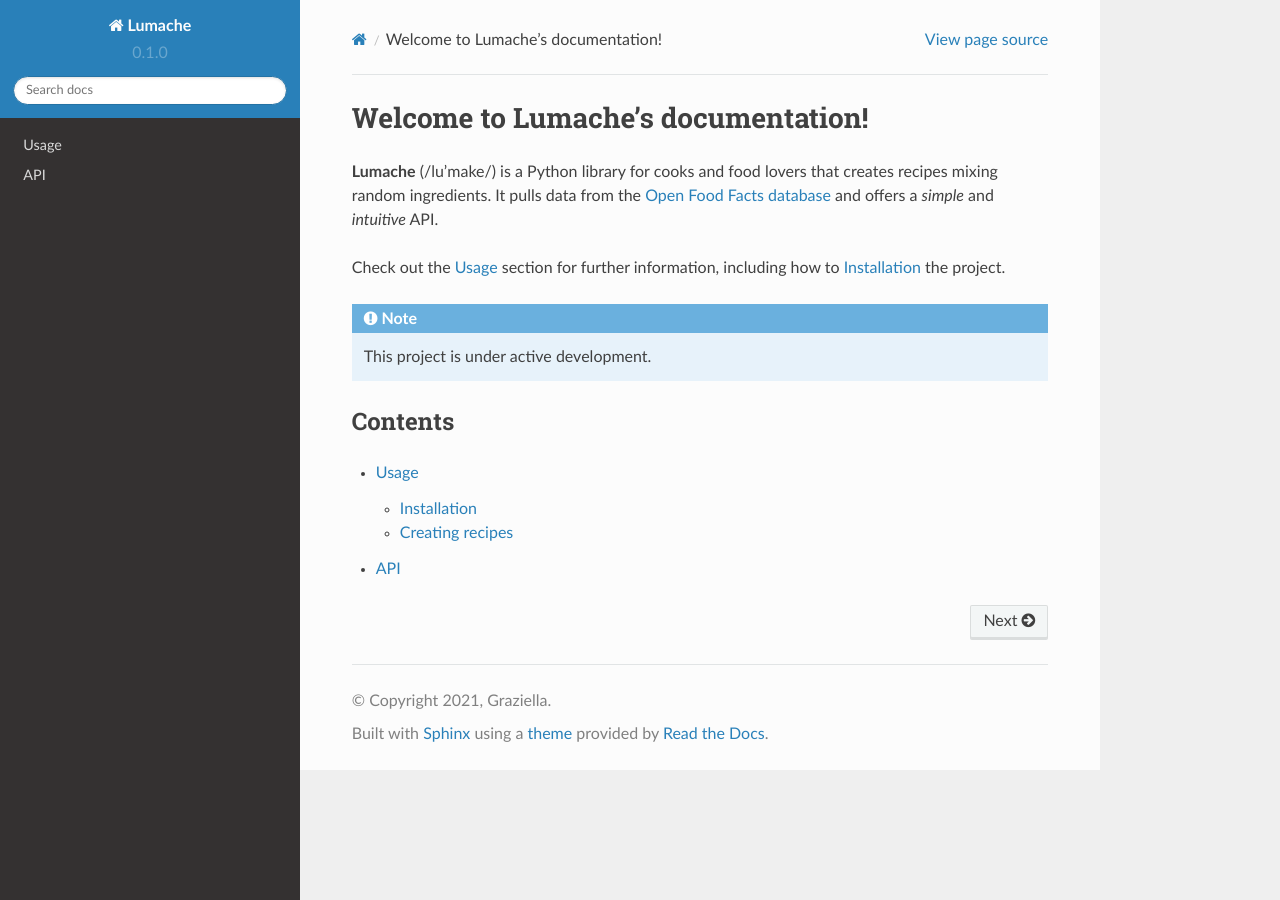
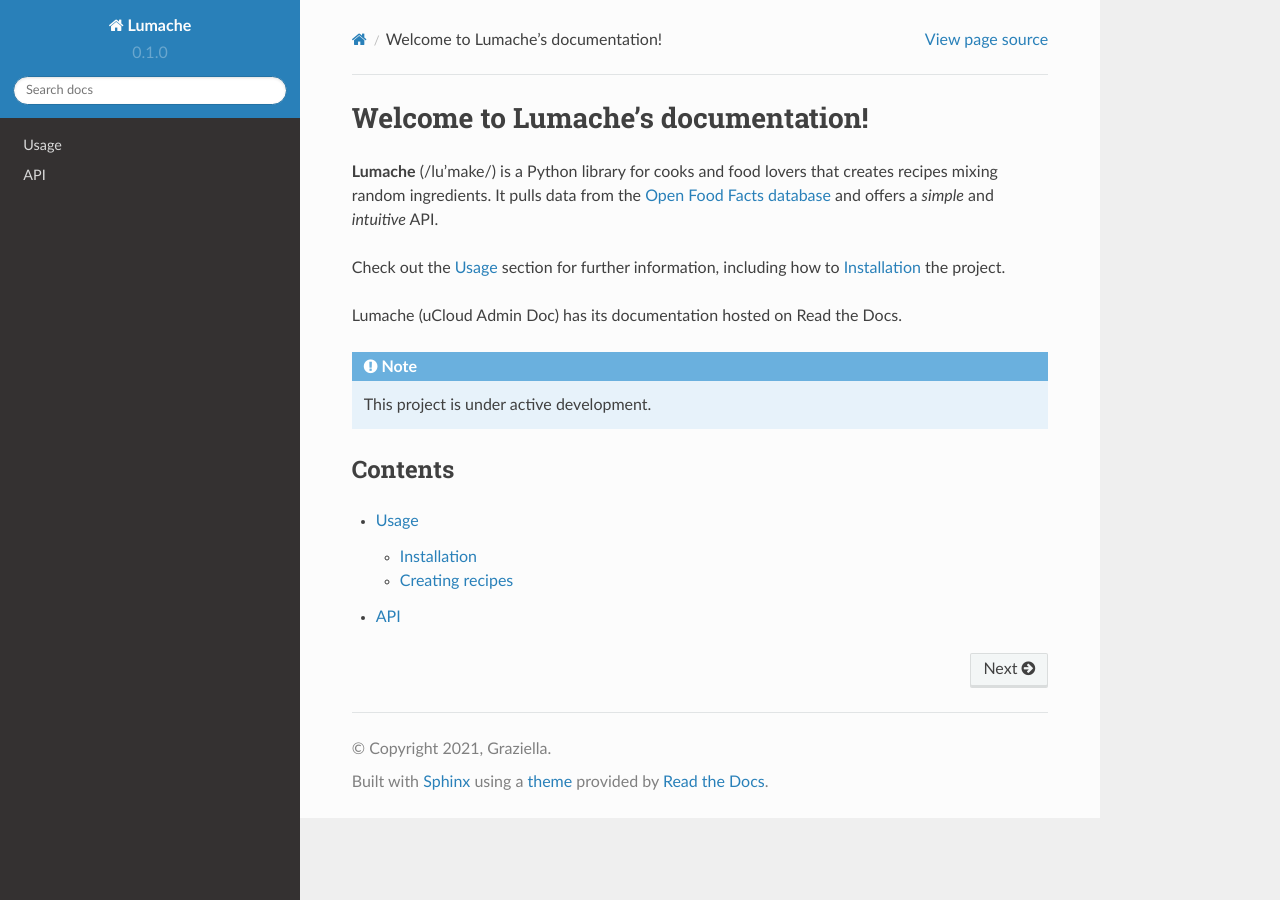
Before and after one commit to documentacao-ustore/ucloud, a Sphinx documentation site: the page built from docs/source/index.rst, in a window 1280 px wide. Built offline with Sphinx 7.4.7 and the Read the Docs theme 2.0.0, drawn with Linux system fonts in a browser that asks for light colours.

Commit message:
Update index.rst
correcttions

```diff
--- a/docs/source/index.rst
+++ b/docs/source/index.rst
@@ -8,6 +8,8 @@ and offers a *simple* and *intuitive* API.
 
 Check out the :doc:`usage` section for further information, including
 how to :ref:`installation` the project.
+
+Lumache (uCloud Admin Doc) has its documentation hosted on Read the Docs.
 
 .. note::
 
```
